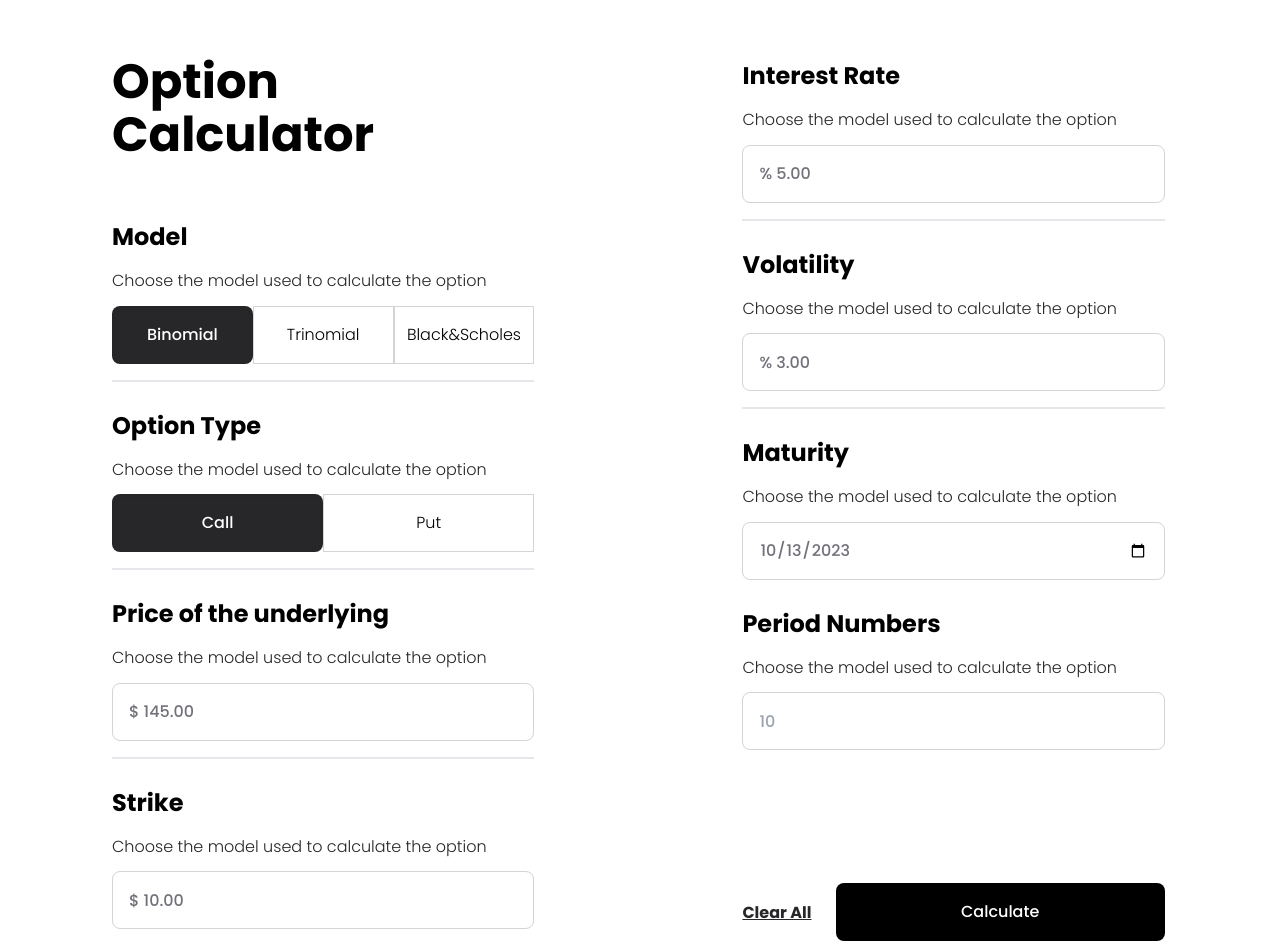
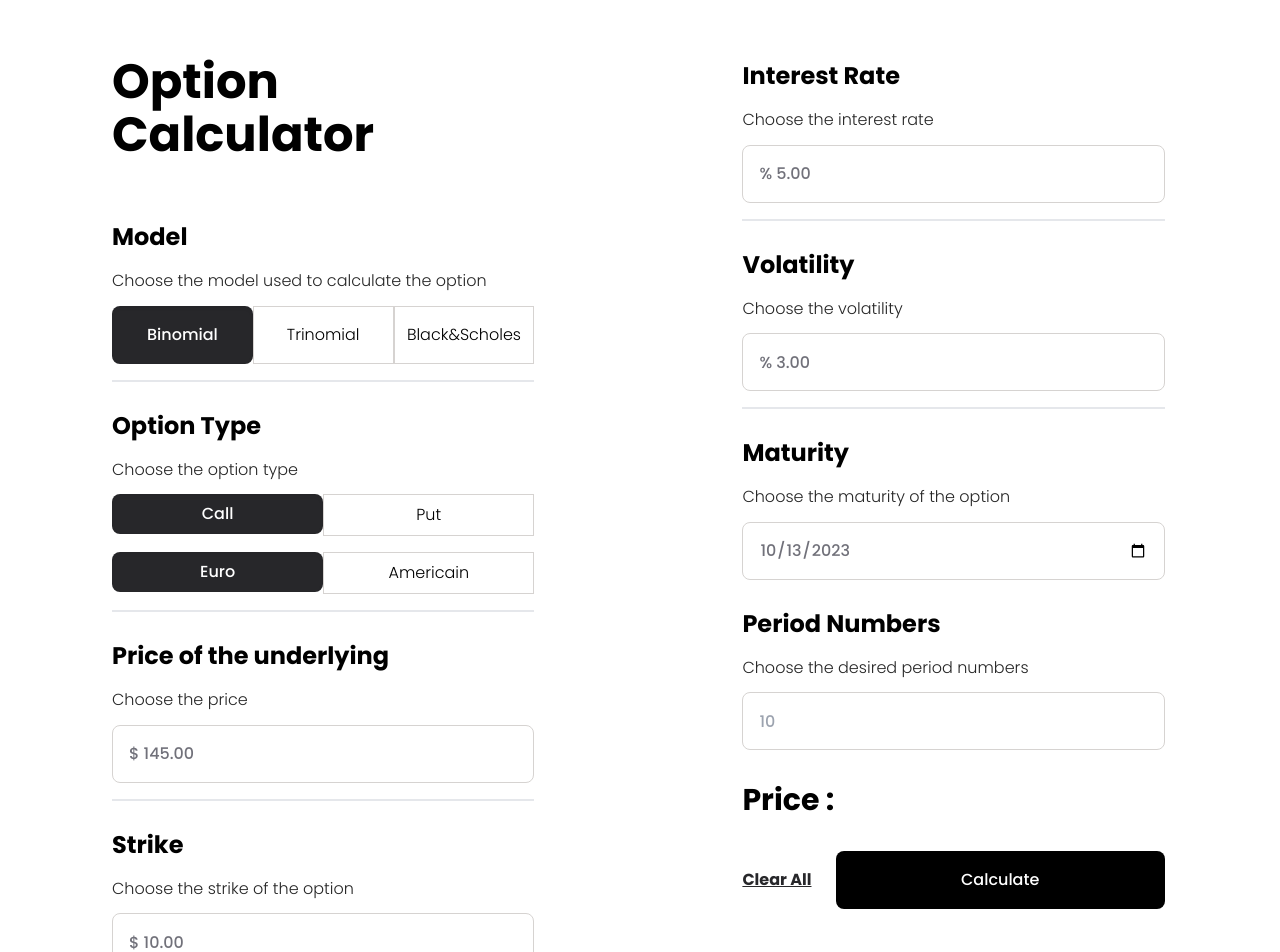
Before and after one commit to AbdesalamSemlali/option-calculator, a Next.js app: page / in a window 1280 px wide. Shown: the top 952 px of the page. Built offline with nearby package versions, Linux system fonts and the light colour scheme.

Commit message:
adding americain

```diff
--- a/app/page.js
+++ b/app/page.js
@@ -6,6 +6,7 @@ export default  function Home() {
   const [price, setPrice] = useState(null);
   const  [model,setModel] = useState("Binomial")
   const [option,setOption] = useState("Call")
+  const [optionType,setOptionType] = useState("Euro")
   const [underlying, setUnderlying] = useState("")
   const [strike, setStrike] = useState("")
   const [interest, setInterest] = useState("")
@@ -24,6 +25,7 @@ export default  function Home() {
         body: JSON.stringify({
           model,
           option,
+          optionType,
           underlying,
           strike,
           interest,
@@ -87,16 +89,16 @@ export default  function Home() {
 
         <div className='flex flex-col space-y-4 mb-6'>
           <h3 className='font-bold text-2xl text-black leading-relaxed'>Option Type</h3>
-          <div className="text-neutral-800 text-base font-light leading-[17.52px]">Choose the model used to calculate the option</div>
+          <div className="text-neutral-800 text-base font-light leading-[17.52px]">Choose the option type </div>
           <div className='flex'>
-            <div className={`w-1/2 h-[58px] px-[38px] py-5 ${option === "Call" ? "bg-zinc-800 rounded-lg  shadow-inner font-medium text-white" : "border border-stone-300 font-light text-black"} flex justify-center items-center gap-2  text-base  leading-[17.52px] cursor-pointer`}
+            <div className={`w-1/2 h-[35px] px-[38px] py-5 ${option === "Call" ? "bg-zinc-800 rounded-lg  shadow-inner font-medium text-white" : "border border-stone-300 font-light text-black"} flex justify-center items-center gap-2  text-base  leading-[17.52px] cursor-pointer`}
             onClick={(e)=>{
                 setOption(e.target.innerText)
             }}
             >
               Call
             </div>
-            <div className={`w-1/2 h-[58px] px-[38px] py-5 ${option === "Put" ? "bg-zinc-800 rounded-lg  shadow-inner font-medium text-white" : "border border-stone-300 font-light text-black"}  flex justify-center items-center gap-2  text-base  leading-[17.52px] cursor-pointer`}
+            <div className={`w-1/2 h-[35px] px-[38px] py-5 ${option === "Put" ? "bg-zinc-800 rounded-lg  shadow-inner font-medium text-white" : "border border-stone-300 font-light text-black"}  flex justify-center items-center gap-2  text-base  leading-[17.52px] cursor-pointer`}
             onClick={(e)=>{
                 setOption(e.target.innerText)
             }}
@@ -104,12 +106,28 @@ export default  function Home() {
               Put
             </div>
           </div>
+          <div className='flex'>
+            <div className={`w-1/2 h-[35px] px-[38px] py-5 ${optionType === "Euro" ? "bg-zinc-800 rounded-lg  shadow-inner font-medium text-white" : "border border-stone-300 font-light text-black"} flex justify-center items-center gap-2  text-base  leading-[17.52px] cursor-pointer`}
+            onClick={(e)=>{
+                setOptionType(e.target.innerText)
+            }}
+            >
+              Euro
+            </div>
+            <div className={`w-1/2 h-[35px] px-[38px] py-5 ${optionType === "Americain" ? "bg-zinc-800 rounded-lg  shadow-inner font-medium text-white" : "border border-stone-300 font-light text-black"}  flex justify-center items-center gap-2  text-base  leading-[17.52px] cursor-pointer`}
+            onClick={(e)=>{
+                setOptionType(e.target.innerText)
+            }}
+            >
+              Americain
+            </div>
+          </div>
           <div className="border-b-2 w-full  bg-[#E4E4E7] "></div>
         </div>
 
         <div className='flex flex-col space-y-4 mb-6'>
           <h3 className='font-bold text-2xl text-black leading-relaxed'>Price of the underlying</h3>
-          <div className="text-neutral-800 text-base font-light leading-[17.52px]">Choose the model used to calculate the option</div>
+          <div className="text-neutral-800 text-base font-light leading-[17.52px]">Choose the price</div>
           <input type="number" value={underlying}  placeholder="$ 145.00" className="px-4 py-5 h-[58px] placeholder:text-zinc-500  rounded-lg border border-stone-300 justify-start number-input items-center"
             onChange={(e)=>{
               setUnderlying(e.target.value)
@@ -120,7 +138,7 @@ export default  function Home() {
 
         <div className='flex flex-col space-y-4 mb-6'>
           <h3 className='font-bold text-2xl text-black leading-relaxed'>Strike</h3>
-          <div className="text-neutral-800 text-base font-light leading-[17.52px]">Choose the model used to calculate the option</div>
+          <div className="text-neutral-800 text-base font-light leading-[17.52px]">Choose the strike of the option</div>
           <input type="number" value={strike} placeholder="$ 10.00" className="px-4 py-5 h-[58px] placeholder:text-zinc-500  rounded-lg border border-stone-300 justify-start number-input items-center"
             onChange={(e)=>{
               setStrike(e.target.value)
@@ -133,7 +151,7 @@ export default  function Home() {
       <div className="flex flex-col w-[40%]">
         <div className='flex flex-col space-y-4 mb-6'>
           <h3 className='font-bold text-2xl text-black leading-relaxed'>Interest Rate</h3>
-          <div className="text-neutral-800 text-base font-light leading-[17.52px]">Choose the model used to calculate the option</div>
+          <div className="text-neutral-800 text-base font-light leading-[17.52px]">Choose the interest rate</div>
           <input type="number" value={interest} placeholder="% 5.00" className="px-4 py-5 h-[58px] placeholder:text-zinc-500  rounded-lg border border-stone-300 justify-start number-input items-center"
             onChange={(e)=>{
               setInterest(e.target.value)
@@ -144,7 +162,7 @@ export default  function Home() {
 
         <div className='flex flex-col space-y-4 mb-6'>
           <h3 className='font-bold text-2xl text-black leading-relaxed'>Volatility</h3>
-          <div className="text-neutral-800 text-base font-light leading-[17.52px]">Choose the model used to calculate the option</div>
+          <div className="text-neutral-800 text-base font-light leading-[17.52px]">Choose the volatility</div>
           <input type="number" value={volatility} placeholder="% 3.00" className="px-4 py-5 h-[58px] placeholder:text-zinc-500 rounded-lg border border-stone-300 justify-start number-input items-center"
             onChange={(e)=>{
               setVolatility(e.target.value)
@@ -155,7 +173,7 @@ export default  function Home() {
 
         <div className='flex flex-col space-y-4 mb-6'>
           <h3 className='font-bold text-2xl text-black leading-relaxed'>Maturity</h3>
-          <div className="text-neutral-800 text-base font-light leading-[17.52px]">Choose the model used to calculate the option</div>
+          <div className="text-neutral-800 text-base font-light leading-[17.52px]">Choose the maturity of the option</div>
           <input type="date" value={maturity} className="px-4 py-5 h-[58px] rounded-lg text-zinc-500 border border-stone-300 justify-start number-input items-center"
             onChange={(e)=>{
               setMaturity(e.target.value)
@@ -167,7 +185,7 @@ export default  function Home() {
           (model === "Binomial" || model === "Trinomial") ? (
             <div className='flex flex-col space-y-4 mb-6'>
               <h3 className='font-bold text-2xl text-black leading-relaxed'>Period Numbers</h3>
-              <div className="text-neutral-800 text-base font-light leading-[17.52px]">Choose the model used to calculate the option</div>
+              <div className="text-neutral-800 text-base font-light leading-[17.52px]">Choose the desired period numbers</div>
               <input
                 type="number"
                 placeholder="10"
@@ -181,8 +199,8 @@ export default  function Home() {
           ) : null
         }
 
-
-        <div className=" flex space-x-6 justify-center items-end grow-[0.90]  ">
+        <div className="items-center justify-center mb-6 text-black text-3xl font-bold text-left leading-[52.56px]">Price : {price}</div>
+        <div className=" flex space-x-6 justify-center items-end   ">
           <button className="text-zinc-800 text-base py-5 font-bold  underline leading-[17.52px]"
           onClick={()=>{
             setMaturity(new Date().toISOString().slice(0, 10))
@@ -198,7 +216,6 @@ export default  function Home() {
           onClick={handleSubmit}
           >Calculate</button>
         </div>
-        <div className="items-center justify-center">{price}</div>
       </div>
 
     </main>
```
